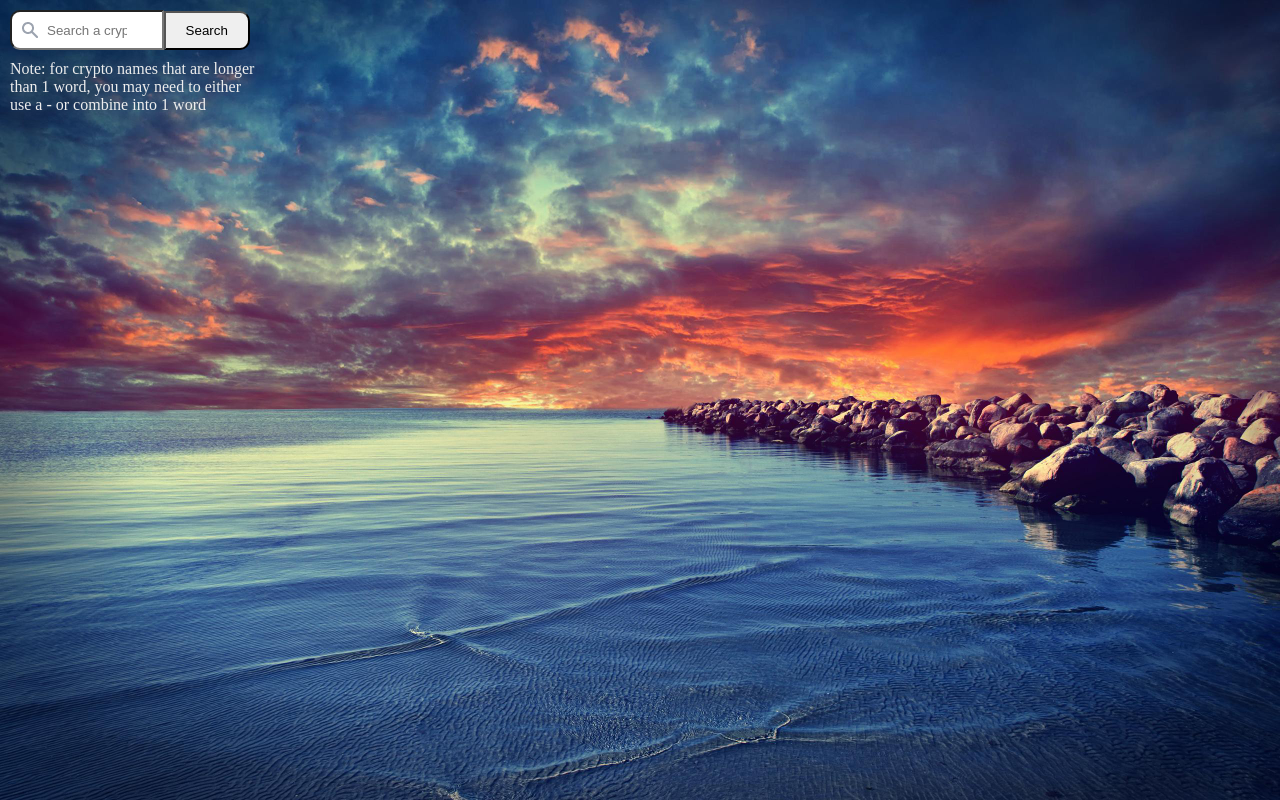
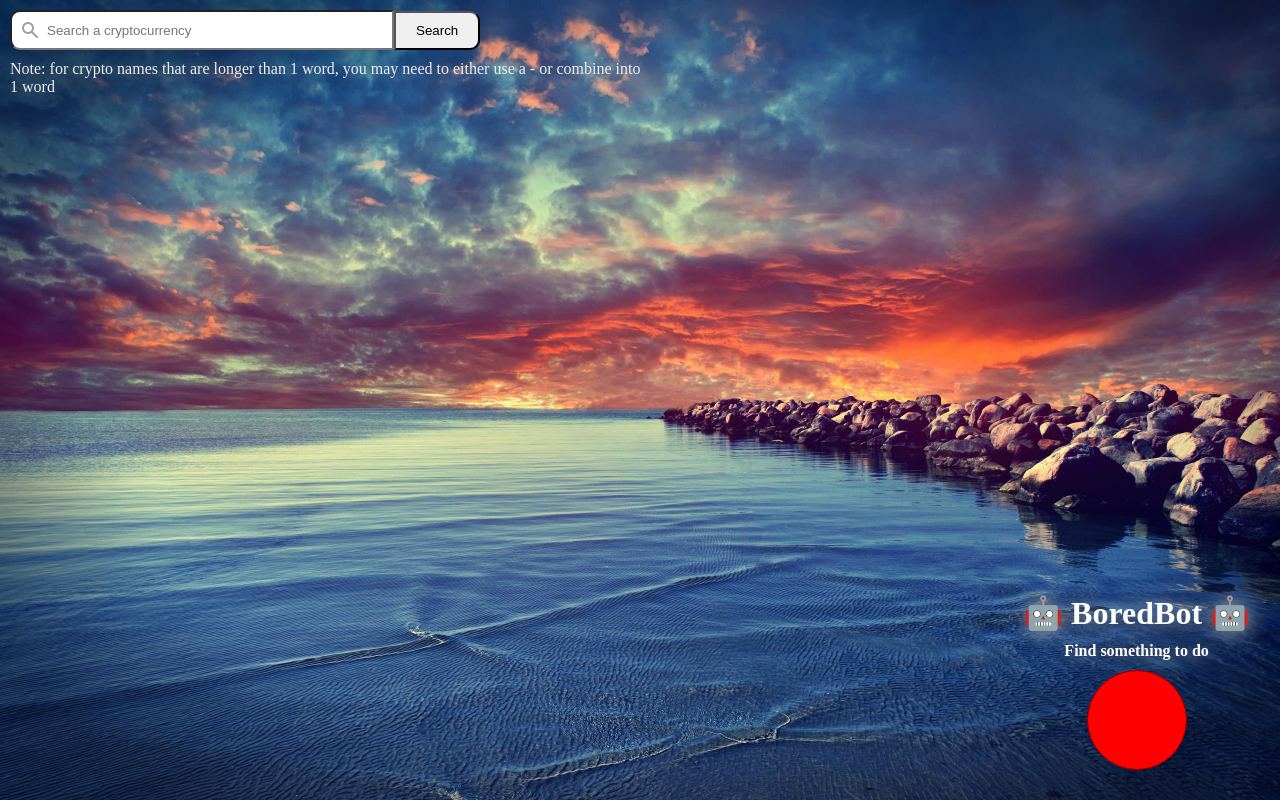
Before and after one commit to Nineteen991/chrome-ext, a React (Create React App) app: page / in a window 1280 px wide. Built offline with nearby package versions, Linux system fonts and the light colour scheme; no server answers.

Commit message:
added a weather app & a bored activity app

```diff
--- a/src/App.js
+++ b/src/App.js
@@ -4,6 +4,8 @@ import styled from 'styled-components'
 import GlobalStyle from './styles/GlobalStyle'
 import defaultBg from './images/Calm-Desktop-Wallpaper.jpg'
 import CryptoData from './components/CryptoData'
+import WeatherData from './components/WeatherData'
+import BoredBot from './components/BoredBot'
 
 const Container = styled.div`
   height: 100vh;
@@ -18,21 +20,31 @@ const Container = styled.div`
 
   display: flex;
   flex-direction: column;
+  justify-content: space-between;
+
+  @media (max-width: 60rem) {
+    align-items: center;
+  }
 `
 
 const TopRow = styled.div`
   display: flex;
   justify-content: space-between;
-  align-items: center;
+
+  @media (max-width: 60rem) {
+    height: 60vh;
+    flex-direction: column;
+    align-items: center;
+  }
 `
 
 export default function App() {
   // don't use my unsplash access key; I only get so many api calls / hour
-  const accessKey = "ITbWLmIlf-GE-svaxX4EHLdbAyQV1YsWcp3uyNYSGO8"
-  const photosUrl = `https://api.unsplash.com/photos/random?orientation=landscape&query=nature&client_id=${accessKey}`
+  // const accessKey = "ITbWLmIlf-GE-svaxX4EHLdbAyQV1YsWcp3uyNYSGO8"
+  // const photosUrl = `https://api.unsplash.com/photos/random?orientation=landscape&query=nature&client_id=${accessKey}`
 
   // to prevent rate limiting with the unsplash api
-  // const photosUrl = 'https://apis.scrimba.com/unsplash/photos/random?orientation=landscape&query=nature'
+  const photosUrl = 'https://apis.scrimba.com/unsplash/photos/random?orientation=landscape&query=nature'
 
   const containerBg = document.getElementById('container')
 
@@ -40,7 +52,6 @@ export default function App() {
   useEffect(() => {
     fetch(photosUrl)
       .then(res => {
-        console.log(res)
         if (!res.ok) {
           throw Error("Unsplash api fetch failed")
         }
@@ -53,15 +64,17 @@ export default function App() {
       .catch(err => {
         console.log(err)
       })
-  }, [])
+  }, [photosUrl, containerBg])
 
   return (
     <>
       <GlobalStyle />
-      <Container id="container">
+      <Container id='container'>
         <TopRow>
           <CryptoData />
+          <WeatherData />
         </TopRow>
+        <BoredBot />
       </Container>
     </>
   )
--- /dev/null
+++ b/src/components/BoredBot.js
@@ -0,0 +1,71 @@
+import { useState, useEffect } from 'react'
+import styled from 'styled-components'
+
+const BoredDiv = styled.div`
+  align-self: flex-end;
+  padding: 3rem;
+
+  display: flex;
+  flex-direction: column;
+  justify-content: center;
+  align-items: center;
+
+  @media(max-width: 60rem) {
+    align-self: center;
+  }
+`
+
+const BoredActivity = styled.h4`
+  margin: 1rem 0;
+`
+
+const BoredBtn = styled.button`
+  height: 100px;
+  width: 100px;
+  border-radius: 50%;
+  background-color: red;
+  border: 1px solid darkred;
+  cursor: pointer;
+
+  :active {
+    box-shadow: .3rem .3rem black;
+  }
+`
+
+export default function BoredBot() {
+  const [goFetch, setGoFetch] = useState(false)
+  const [message, setMessage] = useState(
+    <>
+      <h1>🤖 BoredBot 🤖</h1>
+      <BoredActivity>Find something to do</BoredActivity>
+    </>
+  )
+
+  useEffect(() => {
+    if (goFetch) {
+      fetch("http://www.boredapi.com/api/activity")
+      .then(res => {
+        if(!res.ok) {
+          throw Error('Bored Bot Broken')
+        }
+        return res.json()
+      })
+      .then(data => {
+        setMessage(
+          <>
+            <h1>🤖 Not so BoredBot 🤖</h1>
+            <BoredActivity>{data.activity}</BoredActivity>
+          </>
+        )
+        setGoFetch(false)
+      })
+    }
+  }, [goFetch])
+
+  return (
+    <BoredDiv>
+      { message }
+      <BoredBtn onClick={() => setGoFetch(true)}></BoredBtn>
+    </BoredDiv>
+  )
+}
--- a/src/components/CryptoData.js
+++ b/src/components/CryptoData.js
@@ -5,9 +5,12 @@ import searchIcon from '../images/Icon.png'
 
 const CryptoDiv = styled.div`
   margin: 1rem;
-  width: 20%;
+  width: 50%;
   display: flex;
   flex-direction: column;
+  @media(max-width: 60rem) {
+    width: 80%;
+  }
 `
 
 const CryptoInput = styled.input`
@@ -71,9 +74,6 @@ export default function CryptoData() {
     e.target.reset()
   }
 
-  useEffect(() => {
-    const coinGeckoUrl = `https://api.coingecko.com/api/v3/coins/${submitValue}`
-
   const cryptoInfo = data => {
     return (
       <>
@@ -114,6 +114,9 @@ export default function CryptoData() {
     )
   }
 
+  useEffect(() => {
+    const coinGeckoUrl = `https://api.coingecko.com/api/v3/coins/${submitValue}`
+
     fetch(coinGeckoUrl)
       .then(res => {
         if (!res.ok) {
@@ -137,8 +140,9 @@ export default function CryptoData() {
         <form onSubmit={e => getCryptocurrency(e)}>
           <CryptoInput
             placeholder='Search a cryptocurrency'
-            name='crypto-input'
+            name='cryptoInput'
             onChange={e => setInputValue(e.target.value)}
+            value={inputValue}
           />
           <CryptoBtn>Search</CryptoBtn>
         </form>
--- a/src/components/WeatherData.js
+++ b/src/components/WeatherData.js
@@ -0,0 +1,64 @@
+import { useState, useEffect } from 'react'
+import styled from 'styled-components'
+
+const WeatherDiv = styled.div`
+  margin: 1rem;
+  color: white;
+  text-shadow: 1px 1px black;
+  font-size: 2rem;
+`
+
+const Toprow = styled.div`
+  width: 100%;
+  display: flex;
+  align-items: center;
+`
+
+const WeatherIcon = styled.img`
+  height: 4rem;
+  width: 4rem;
+`
+
+const WeatherType = styled.div`
+  text-align: center;
+  padding: 0 1rem;
+`
+
+export default function WeatherData() {
+  const [weatherData, setWeatherData] = useState('')
+
+  useEffect(() => {
+
+    navigator.geolocation.getCurrentPosition(position => {
+      const lat = position.coords.latitude
+      const long = position.coords.longitude
+      const api = "04748b295efc1ca76fef00f5772ae845"
+      fetch(`https://api.openweathermap.org/data/2.5/weather?lat=${lat}&lon=${long}&units=imperial&appid=${api}`)
+        .then(res => {
+          if (!res.ok) {
+            throw Error('Failed to fetch weather data')
+          }
+          return res.json()
+        })
+        .then(data => {
+          // get the different weather icons
+          const iconUrl = `http://openweathermap.org/img/wn/${data.weather[0].icon}@2x.png`
+          setWeatherData(() => (
+            <WeatherDiv>
+              <Toprow>
+                <WeatherIcon src={iconUrl} alt={data.weather[0].description} />
+                <span>{Math.round(data.main.temp)}°F</span>
+              </Toprow>
+              <WeatherType>{data.name}</WeatherType>
+            </WeatherDiv>
+          ))
+        })
+    })
+  }, [])
+
+  return (
+    <>
+      {weatherData}
+    </>
+  )
+}
```
Also changed, not shown: src/components/XkcdData.js (deleted). Lines whose indentation alone changed are shown as unchanged.
